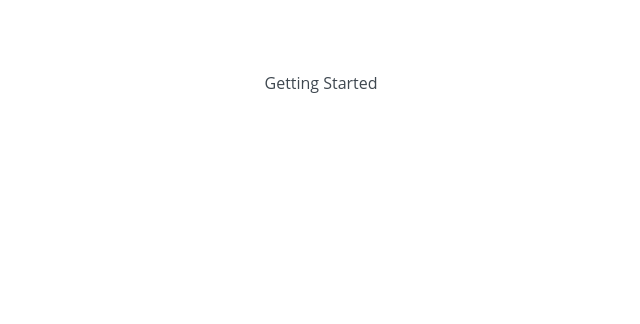
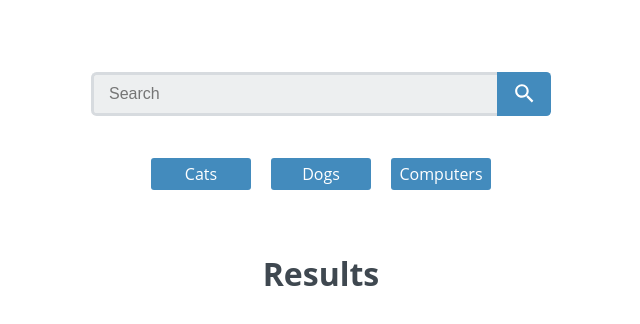
Before and after one commit to Stheven-Cabral/react-gallery-app, a React (Create React App) app: page / in a window 1280 px wide. Shown: the top 324 px of the page, without its empty margins (319-959 px from the left). Built offline with nearby package versions, Linux system fonts and the light colour scheme.

Commit message:
05182020  1615

```diff
--- a/public/index.html
+++ b/public/index.html
@@ -23,7 +23,7 @@
       work correctly both with client-side routing and a non-root public URL.
       Learn how to configure a non-root public URL by running `npm run build`.
     -->
-    <title>React App</title>
+    <title>React Gallery App</title>
   </head>
   <body>
     <div id="root"></div>
--- a/src/App.js
+++ b/src/App.js
@@ -1,12 +1,18 @@
-import React from 'react';
+import React, { Component } from 'react';
 import './css/index.css';
+import SearchForm from './Components/SearchForm';
+import Navigation from './Components/Navigation';
+import PhotoContainer from './Components/PhotoContainer';
 
-function App() {
-  return (
-    <div className="App">
-    Getting Started
-    </div>
-  );
+export default class App extends Component {
+
+  render() {
+    return (
+      <div className="container">
+        <SearchForm />
+        <Navigation />
+        <PhotoContainer />
+      </div>
+    );
+  }
 }
-
-export default App;
--- /dev/null
+++ b/src/Components/Navigation.js
@@ -0,0 +1,15 @@
+import React from 'react';
+
+const Navigation = () => {
+  return (
+    <nav className="main-nav">
+      <ul>
+        <li><a href='#'>Cats</a></li>
+        <li><a href='#'>Dogs</a></li>
+        <li><a href='#'>Computers</a></li>
+      </ul>
+    </nav>
+  )
+}
+
+export default Navigation;
--- a/src/Components/PhotoContainer.js
+++ b/src/Components/PhotoContainer.js
@@ -0,0 +1,13 @@
+import React from 'react';
+
+const PhotoContainer = () => {
+  return (
+    <div class="photo-container">
+        <h2>Results</h2>
+        <ul>
+        </ul>
+      </div>
+  )
+}
+
+export default PhotoContainer;
--- a/src/Components/SearchForm.js
+++ b/src/Components/SearchForm.js
@@ -0,0 +1,17 @@
+import React, { Component } from 'react';
+
+export default class SearchForm extends Component {
+  render() {
+    return (
+      <form className="search-form">
+        <input type="search" name="search" placeholder="Search" required />
+        <button type="submit" className="search-button">
+          <svg fill="#fff" height="24" viewBox="0 0 23 23" width="24" xmlns="http://www.w3.org/2000/svg">
+            <path d="M15.5 14h-.79l-.28-.27C15.41 12.59 16 11.11 16 9.5 16 5.91 13.09 3 9.5 3S3 5.91 3 9.5 5.91 16 9.5 16c1.61 0 3.09-.59 4.23-1.57l.27.28v.79l5 4.99L20.49 19l-4.99-5zm-6 0C7.01 14 5 11.99 5 9.5S7.01 5 9.5 5 14 7.01 14 9.5 11.99 14 9.5 14z"/>
+            <path d="M0 0h24v24H0z" fill="none"/>
+          </svg>
+        </button>
+      </form>
+    );
+  }
+}
```
Also changed, not shown: src/Components/Nav.js (deleted), 1 other file (tests, documents, lock files or other folders).
